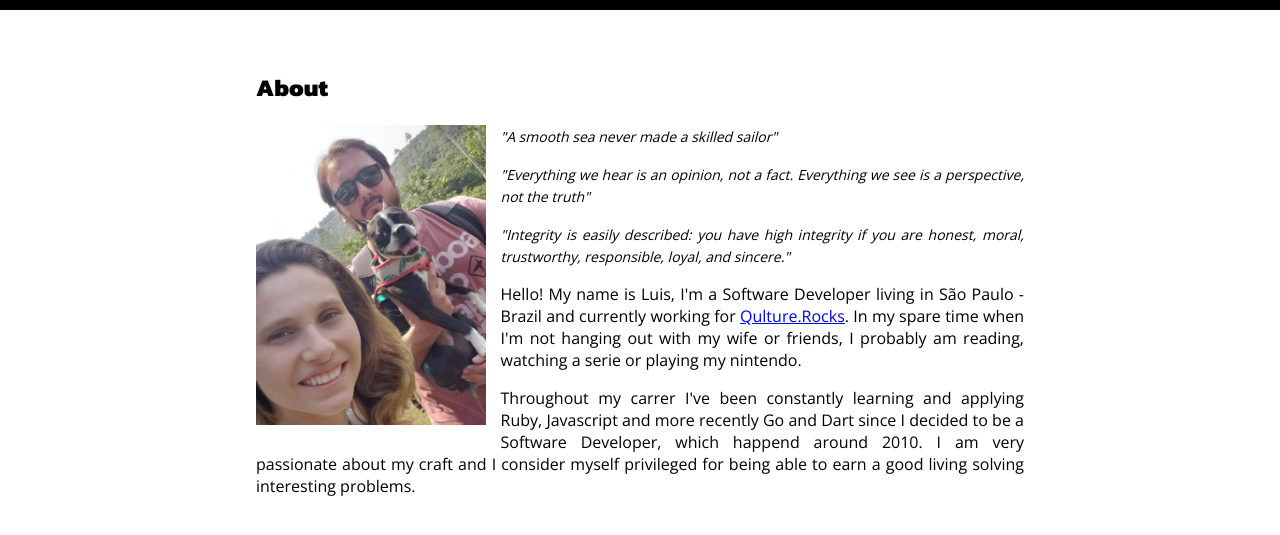
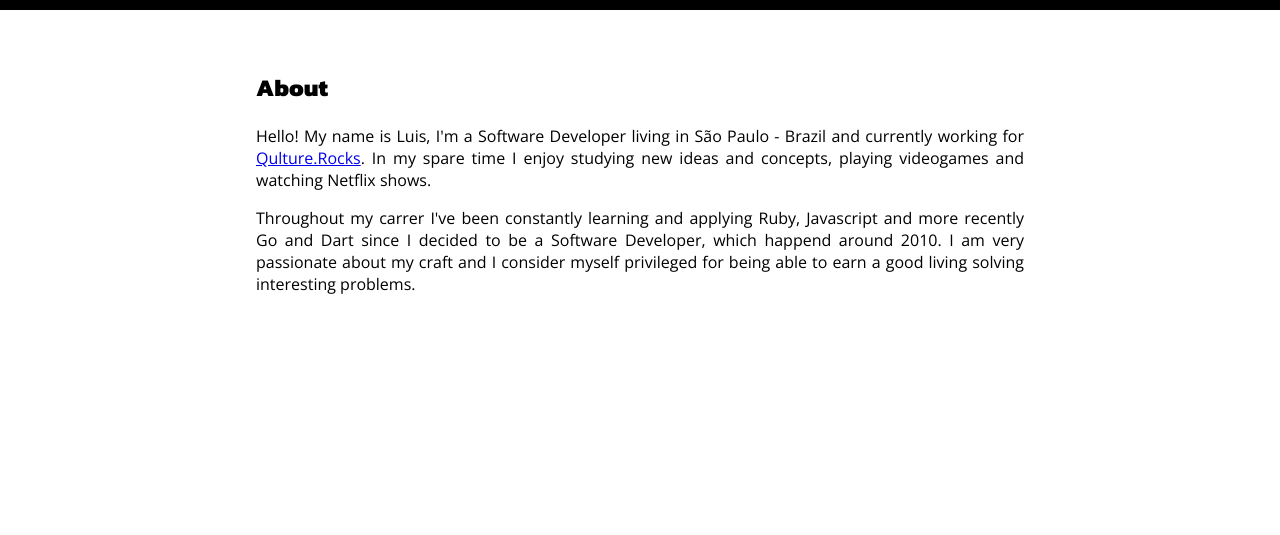
Before and after one commit to lfv89/lfv89.github.io, a Jekyll site: the page built from _pages/about.html, in a window 1280 px wide. Shown: the top 535 px of the page. Built offline with Jekyll 4.4.1, drawn with Linux system fonts in a browser that asks for light colours.

Commit message:
Update about page

```diff
--- a/_layouts/default.html
+++ b/_layouts/default.html
@@ -1,16 +1,12 @@
 <!DOCTYPE html>
 <html>
   <head>
-
+    <link rel="icon" href="/assets/favicon.ico" type="image/x-icon">
     <link href="/assets/style.css" rel="stylesheet" type="text/css">
+    <link rel="shortcut icon" href="/assets/favicon.ico" type="image/x-icon">
     <link href="/assets/css/{{ page.name }}.css" rel="stylesheet" type="text/css">
     <link href="https://fonts.googleapis.com/css?family=Open+Sans" rel="stylesheet" type="text/css">
     <link href="https://fonts.googleapis.com/css?family=Kanit:400,800,900" rel="stylesheet" type="text/css">
-
-    <link rel="icon" href="/assets/favicon.ico" type="image/x-icon">
-    <link rel="shortcut icon" href="/assets/favicon.ico" type="image/x-icon">
-
-    <script async src="https://www.googletagmanager.com/gtag/js?id=UA-120650974-1"></script>
 
     <title>Luis Vasconcellos</title>
   </head>
--- a/_pages/about.html
+++ b/_pages/about.html
@@ -4,16 +4,9 @@ layout: default
 permalink: about.html
 ---
 
+
 <h1>About</h1>
 
-<img src="/assets/family.png"/>
-
-<p><em>"A smooth sea never made a skilled sailor"</em></p>
-
-<p><em>"Everything we hear is an opinion, not a fact. Everything we see is a perspective, not the truth"</em></p>
-
-<p><em>"Integrity is easily described: you have high integrity if you are honest, moral, trustworthy, responsible, loyal, and sincere."</em></p>
-
-<p>Hello! My name is Luis, I'm a {{ site.me.occupation }} living in {{ site.me.location }} and currently working for <a href="{{ site.employer.url }}">{{ site.employer.name }}</a></i>. In my spare time when I'm not hanging out with my wife or friends, I probably am reading, watching a serie or playing my nintendo.</p>
+<p>Hello! My name is Luis, I'm a {{ site.me.occupation }} living in {{ site.me.location }} and currently working for <a href="{{ site.employer.url }}">{{ site.employer.name }}</a></i>. In my spare time I enjoy studying new ideas and concepts, playing videogames and watching Netflix shows.
 
 <p>Throughout my carrer I've been constantly learning and applying Ruby, Javascript and more recently Go and Dart since I decided to be a {{ site.me.occupation }}, which happend around 2010. I am very passionate about my craft and I consider myself privileged for being able to earn a good living solving interesting problems.</p>
--- a/assets/css/about.css
+++ b/assets/css/about.css
@@ -1,32 +1,21 @@
-em {
-  font-size: 14px;
-}
-
-img {
-  float: left;
-  height: 300px;
-  margin-right: 15px;
-  margin-bottom: 10px;
-}
-
-section {
-  width: 60%;
-  margin: 60px auto;
-}
-
-section h1 {
+h1 {
   font-size: 1.5em;
 }
 
-section h2 {
+h2 {
   font-size: 1.2em;
 }
 
-section p, ul, li {
+p, ul, li {
   text-align: justify;
   font-family: 'Open Sans', sans-serif;
 }
 
-section h1, h2, h3, h4 {
+h1, h2, h3, h4 {
   font-family: 'Kanit', sans-serif;
 }
+
+section.main {
+  width: 60%;
+  margin: 60px auto;
+}
```
Also changed, not shown: other parts of _layouts/default.html (+0 -8 lines).
